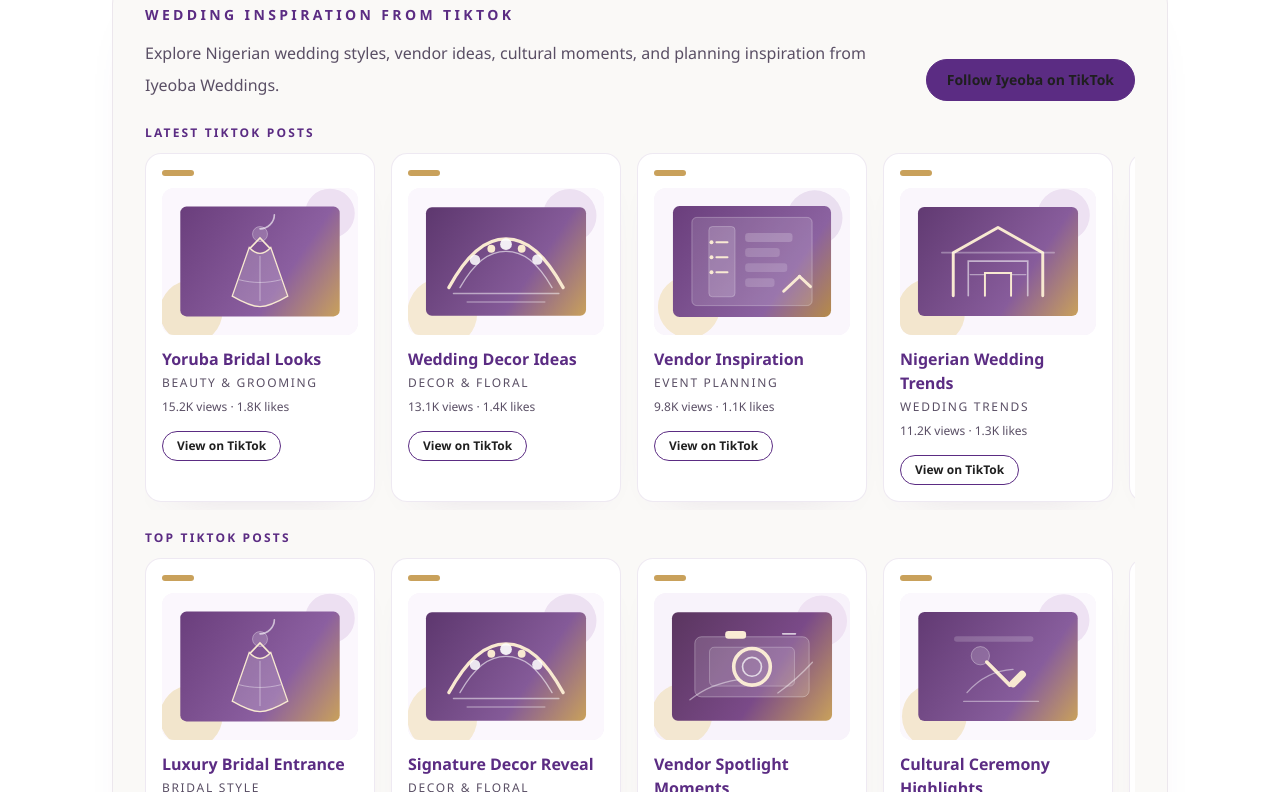
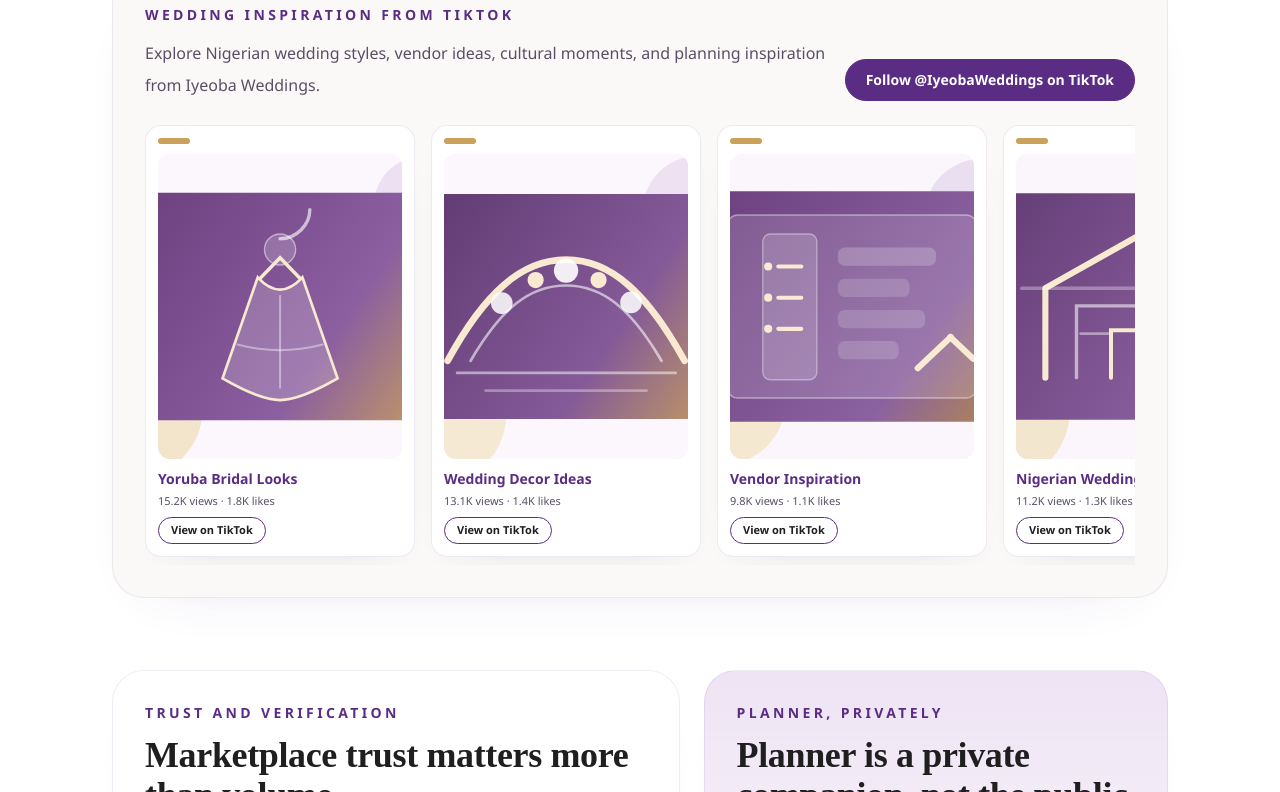
Before and after one commit to mercygold/iyeoba-weddings, a Next.js app: page / in a window 1280 px wide. Shown: the part 2748-3540 px from the top of the page. Built offline with nearby package versions, Linux system fonts and the light colour scheme; no server answers; the database is empty.

Commit message:
Fix TikTok UI, carousel, and button hover states

```diff
--- a/src/components/TikTokCard.tsx
+++ b/src/components/TikTokCard.tsx
@@ -4,9 +4,9 @@
 
 export function TikTokCard({ item }: { item: HomepageTikTokItem }) {
   return (
-    <article className="min-w-[230px] rounded-2xl border border-[rgba(91,44,131,0.1)] bg-white/90 p-4 shadow-[0_18px_42px_-34px_rgba(106,62,124,0.24)]">
+    <article className="min-w-[250px] snap-start rounded-2xl border border-[rgba(91,44,131,0.1)] bg-white/90 p-3 shadow-[0_18px_42px_-34px_rgba(106,62,124,0.24)] sm:min-w-[270px]">
       <div className="h-1.5 w-8 rounded-full bg-[color:var(--color-brand-gold)]" />
-      <div className="mt-3 aspect-[4/3] overflow-hidden rounded-xl bg-[color:var(--color-brand-soft)]">
+      <div className="mt-2.5 aspect-[4/5] overflow-hidden rounded-xl bg-[color:var(--color-brand-soft)]">
         {/* eslint-disable-next-line @next/next/no-img-element */}
         <img
           src={item.thumbnail}
@@ -16,13 +16,10 @@
         />
       </div>
 
-      <h3 className="mt-3 line-clamp-2 text-base font-semibold text-[color:var(--color-brand-primary)]">
+      <h3 className="mt-2.5 line-clamp-1 text-sm font-semibold text-[color:var(--color-brand-primary)]">
         {item.title}
       </h3>
-      <p className="mt-1 text-xs uppercase tracking-[0.14em] text-[color:var(--color-muted)]">
-        {item.category}
-      </p>
-      <p className="mt-2 text-xs text-[color:var(--color-muted)]">
+      <p className="mt-1 text-[11px] text-[color:var(--color-muted)]">
         {formatCompact(item.views)} views · {formatCompact(item.likes)} likes
       </p>
 
@@ -30,7 +27,7 @@
         href={item.url}
         target="_blank"
         rel="noreferrer"
-        className="mt-4 inline-flex whitespace-nowrap rounded-full border border-[#5B2C83] bg-white px-3.5 py-1.5 text-xs font-semibold text-[#5B2C83] transition-all duration-200 ease-in-out hover:bg-[#5B2C83] hover:text-white"
+        className="mt-2 inline-flex whitespace-nowrap rounded-full border border-[#5B2C83] bg-white px-3 py-1 text-[11px] font-semibold text-[#5B2C83] transition-all duration-200 ease-in-out hover:border-[#5B2C83] hover:bg-[#5B2C83] hover:!text-white"
       >
         View on TikTok
       </Link>
--- a/src/components/TikTokSection.tsx
+++ b/src/components/TikTokSection.tsx
@@ -46,9 +46,9 @@
     };
   }, []);
 
-  const split = useMemo(() => {
+  const carouselItems = useMemo(() => {
     if (!apiVideos || !apiVideos.length) {
-      return null;
+      return buildMergedCarouselItems(latestTikToks, topTikToks, 10);
     }
 
     const normalized = apiVideos.map(mapApiVideoToHomepageItem);
@@ -66,12 +66,12 @@
       })
       .slice(0, 5);
 
-    return { latest, top };
-  }, [apiVideos]);
+    return buildMergedCarouselItems(latest, top, 10);
+  }, [apiVideos, latestTikToks, topTikToks]);
 
-  const latestToRender = split?.latest ?? latestTikToks;
-  const topToRender = split?.top ?? topTikToks;
-  const showFallback = apiFailed || (!split && !latestTikToks.length && !topTikToks.length);
+  const showFallback =
+    apiFailed || (!carouselItems.length && !latestTikToks.length && !topTikToks.length);
+  const itemsToRender = carouselItems.length ? carouselItems : fallbackCards();
 
   return (
     <section className="rounded-[2rem] border border-[rgba(91,44,131,0.09)] bg-[color:var(--bg-soft)] p-6 shadow-[0_22px_58px_-46px_rgba(91,44,131,0.24)] md:p-8">
@@ -88,33 +88,17 @@
           href="https://www.tiktok.com/@iyeobaweddings"
           target="_blank"
           rel="noreferrer"
-          className="inline-flex w-fit whitespace-nowrap rounded-full border border-[#5B2C83] bg-[#5B2C83] px-5 py-2.5 text-sm font-semibold text-white transition-all duration-200 ease-in-out hover:bg-[#4A2268]"
+          className="inline-flex w-fit whitespace-nowrap rounded-full border border-[#5B2C83] bg-[#5B2C83] px-5 py-2.5 text-sm font-semibold !text-white transition-all duration-300 ease-in-out hover:scale-[1.03] hover:border-[#C9A15B] hover:bg-white hover:!text-[#5B2C83] hover:shadow-[0_12px_28px_-16px_rgba(201,161,91,0.75)]"
         >
-          Follow Iyeoba on TikTok
+          Follow @IyeobaWeddings on TikTok
         </Link>
       </div>
 
-      <div className="mt-6 space-y-5">
-        <div>
-          <p className="text-xs font-semibold uppercase tracking-[0.18em] text-[color:var(--color-brand-primary)]">
-            Latest TikTok Posts
-          </p>
-          <div className="mt-3 flex gap-4 overflow-x-auto pb-2 [scrollbar-width:thin] [scrollbar-color:rgba(106,62,124,0.28)_transparent]">
-            {(latestToRender.length ? latestToRender : fallbackCards("latest")).map((item) => (
-              <TikTokCard key={item.id} item={item} />
-            ))}
-          </div>
-        </div>
-
-        <div>
-          <p className="text-xs font-semibold uppercase tracking-[0.18em] text-[color:var(--color-brand-primary)]">
-            Top TikTok Posts
-          </p>
-          <div className="mt-3 flex gap-4 overflow-x-auto pb-2 [scrollbar-width:thin] [scrollbar-color:rgba(106,62,124,0.28)_transparent]">
-            {(topToRender.length ? topToRender : fallbackCards("top")).map((item) => (
-              <TikTokCard key={item.id} item={item} />
-            ))}
-          </div>
+      <div className="mt-6">
+        <div className="flex snap-x snap-mandatory flex-nowrap gap-4 overflow-x-auto pb-2 [scrollbar-width:none] [&::-webkit-scrollbar]:hidden">
+          {itemsToRender.map((item) => (
+            <TikTokCard key={item.id} item={item} />
+          ))}
         </div>
       </div>
 
@@ -150,13 +134,10 @@
   };
 }
 
-function fallbackCards(type: "latest" | "top"): HomepageTikTokItem[] {
-  const baseTitle =
-    type === "latest" ? "Latest inspiration from Iyeoba" : "Top inspiration from Iyeoba";
-
-  return Array.from({ length: 4 }).map((_, index) => ({
-    id: `${type}-fallback-${index + 1}`,
-    title: `${baseTitle} ${index + 1}`,
+function fallbackCards(): HomepageTikTokItem[] {
+  return Array.from({ length: 10 }).map((_, index) => ({
+    id: `fallback-${index + 1}`,
+    title: `Wedding inspiration ${index + 1}`,
     url: "https://www.tiktok.com/@iyeobaweddings",
     thumbnail: "/vendors/placeholders/event-planner.svg",
     views: 0,
@@ -165,3 +146,30 @@
     createdAt: new Date().toISOString(),
   }));
 }
+
+function buildMergedCarouselItems(
+  latest: HomepageTikTokItem[],
+  top: HomepageTikTokItem[],
+  total: number,
+) {
+  const seen = new Set<string>();
+  const merged: HomepageTikTokItem[] = [];
+
+  for (const item of latest) {
+    if (merged.length >= total || seen.has(item.id)) {
+      continue;
+    }
+    seen.add(item.id);
+    merged.push(item);
+  }
+
+  for (const item of top) {
+    if (merged.length >= total || seen.has(item.id)) {
+      continue;
+    }
+    seen.add(item.id);
+    merged.push(item);
+  }
+
+  return merged.slice(0, total);
+}
```
